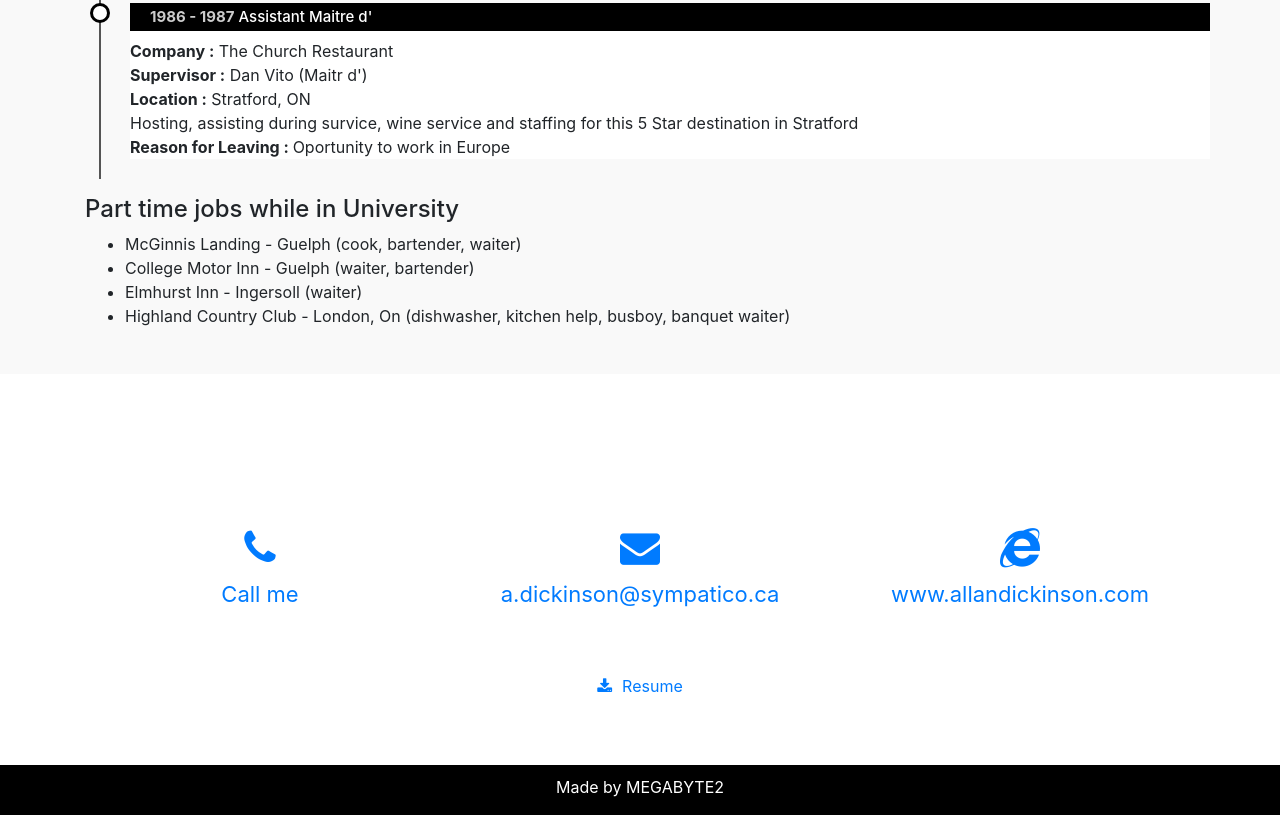
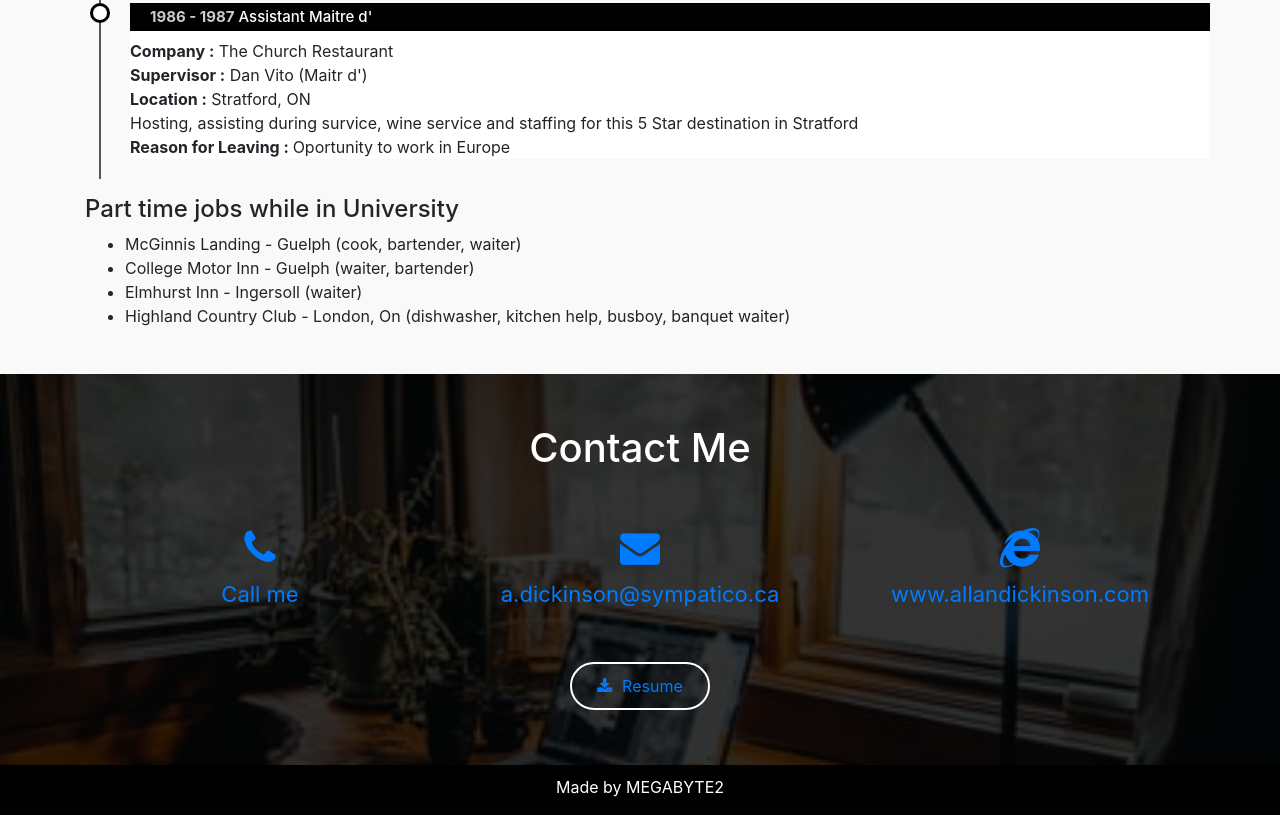
Before and after one commit to Megabyte2/AllanDickinson, a plain HTML site: page index.html in a window 1280 px wide. Shown: the part 8127-8942 px from the top of the page. Drawn offline with nearby package versions, Linux system fonts and the light colour scheme.

Commit message:
Update style.css

```diff
--- a/style.css
+++ b/style.css
@@ -273,13 +273,8 @@ body{
 .contactme
 {
     padding-top: 50px;
-<<<<<<< Updated upstream
     background: linear-gradient(rgba(0,0,0,0.8), rgba(0,0,0,0.8)),url(img/mydesk.jpg);
-=======
-    background: linear-gradient(rgba(0,0,0,0.8), rgba(0,0,0,0.8)),url(img/my\ desk.jpg);
->>>>>>> Stashed changes
     background-position: center;
-
     background-size: cover;
     background-attachment: fixed;
     color: #fff;
@@ -328,10 +323,6 @@ body{
     color: #fff;
     padding-top: 10px;
 }
-fa-heart-o
-{
-    color: red;
-}
 
 /*-------social-icons-------*/
 .social-icons
```
